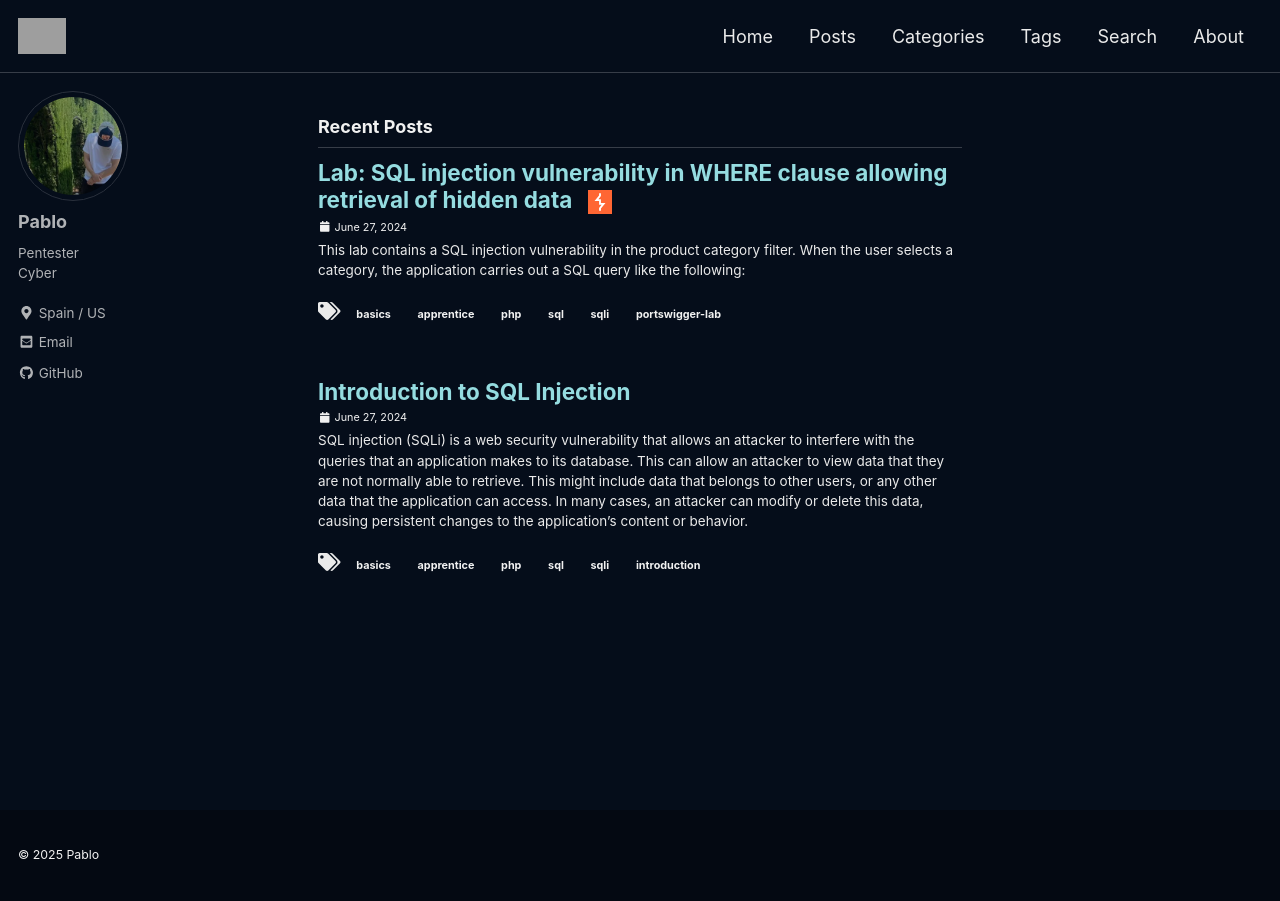
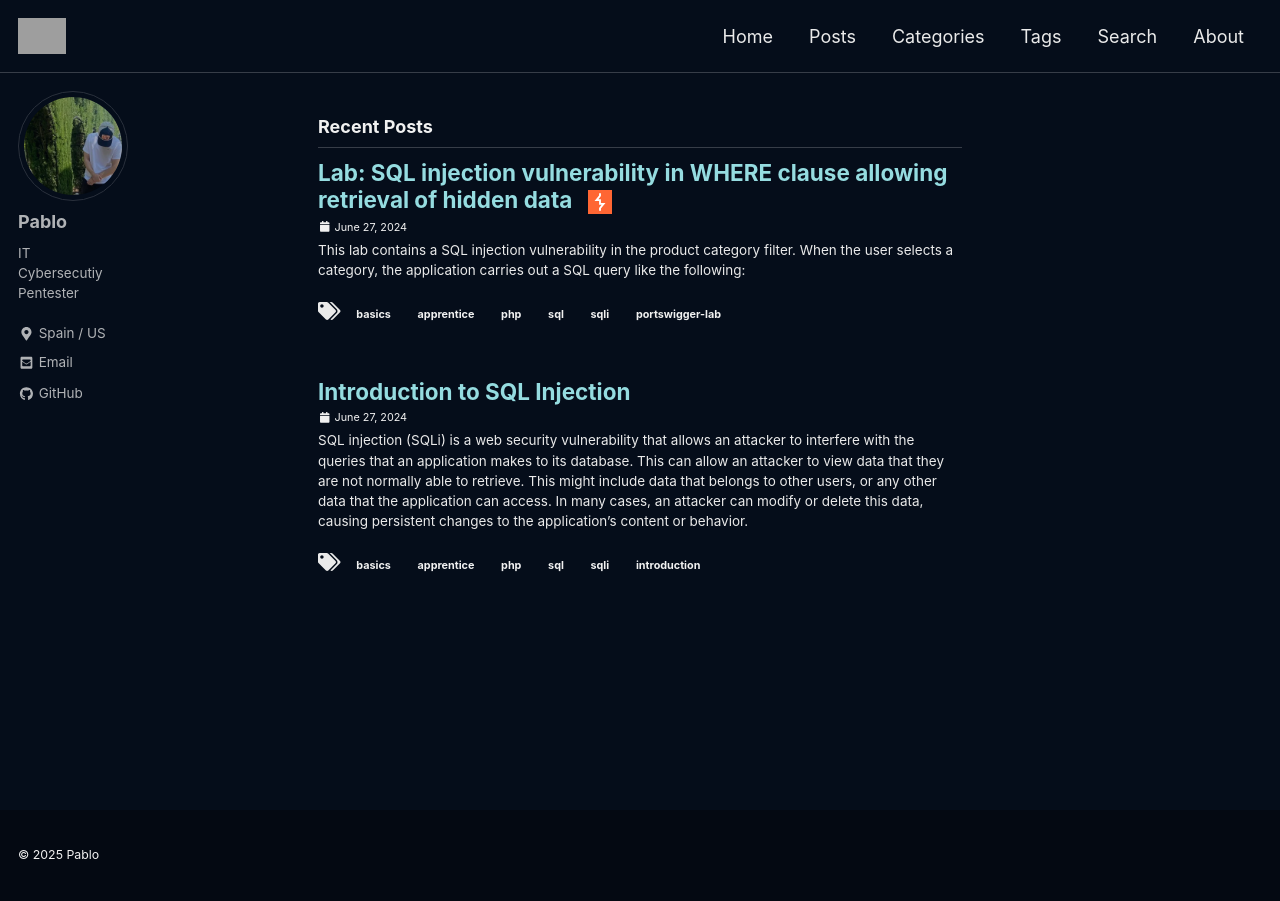
Before and after one commit to elCerillita/elcerillita.github.io, a Jekyll site: the page built from index.html, in a window 1280 px wide. Built offline with Jekyll 4.4.1, drawn with Linux system fonts in a browser that asks for light colours; cached includes are drawn as plain includes; a script that is not in the unit is left out; the list of posts is cut into pages by our own code; grey boxes are pictures that could not be loaded.

Commit message:
Update _config.yml

```diff
--- a/_config.yml
+++ b/_config.yml
@@ -103,7 +103,7 @@ analytics:
 author:
   name             : "Pablo"
   avatar           : "/assets/images/avatar.png"
-  bio              : "Pentester<br>Cyber"
+  bio              : "IT<br>Cybersecutiy<br>Pentester"
   location         : "Spain / US "
   email            : "pabloherreran1@gmail.com"
   uri              :
```
